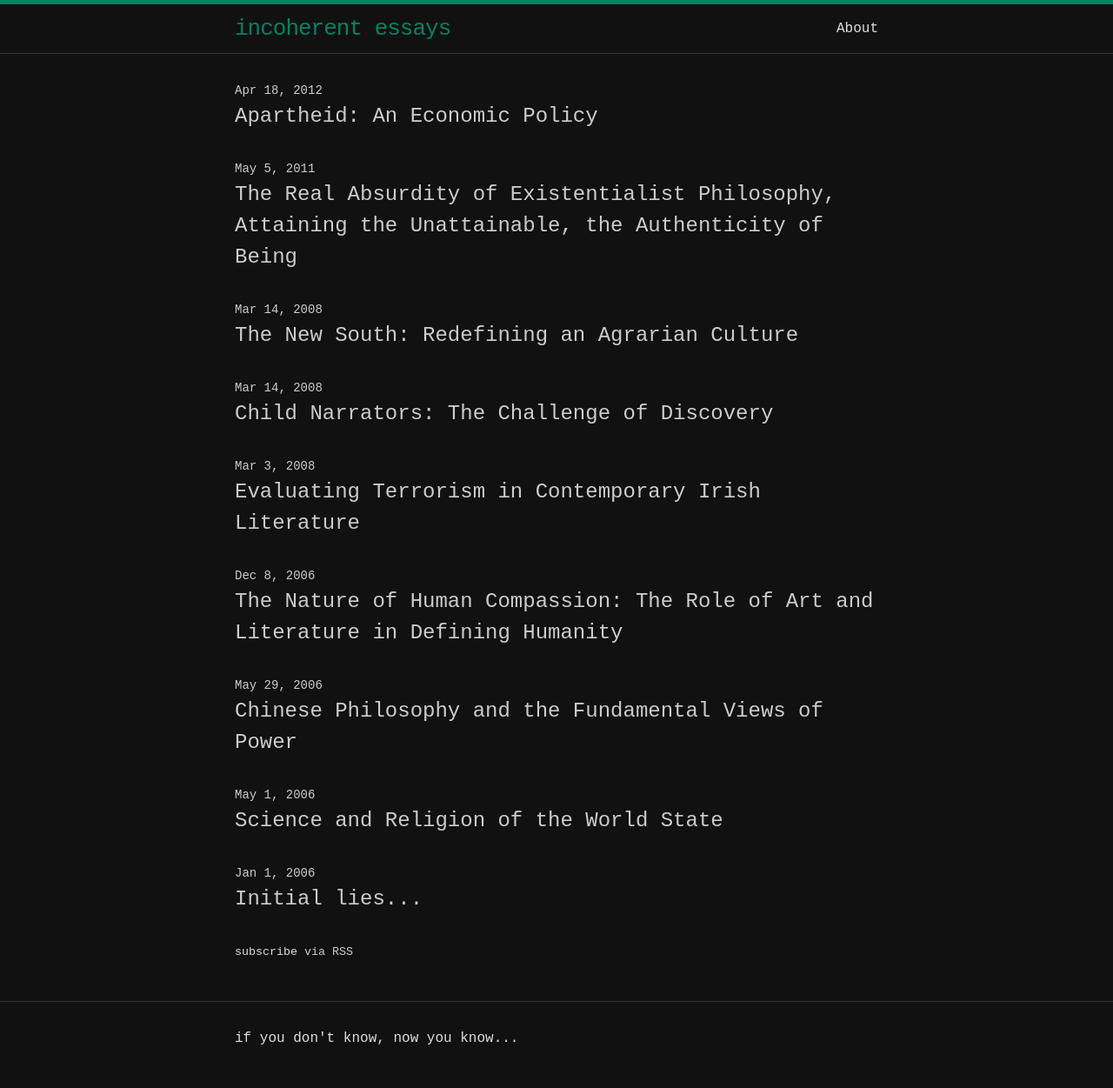
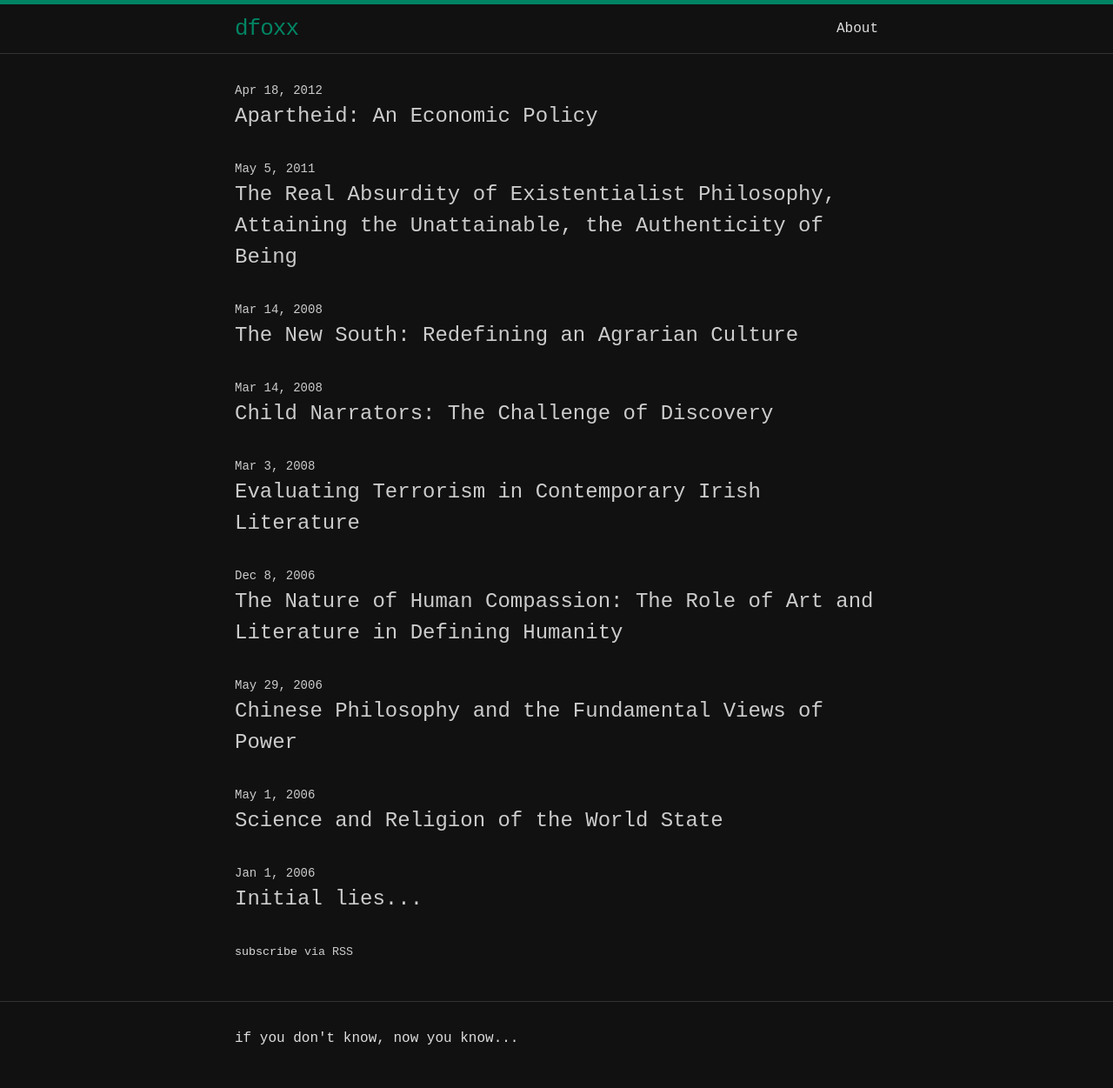
Before and after one commit to dfoxx/dfoxx.github.io, a Jekyll site: the page built from index.html, in a window 1280 px wide. Shown: the whole page at 87% size. Built offline with Jekyll 4.4.1, drawn with Linux system fonts in a browser that asks for light colours.

Commit message:
Update _config.yml

```diff
--- a/_config.yml
+++ b/_config.yml
@@ -1,5 +1,5 @@
 # Site settings
-title: incoherent essays
+title: dfoxx
 email: david@dfoxx.com
 description: > # this means to ignore newlines until "baseurl:"
   if you don't know, now you know...
```
